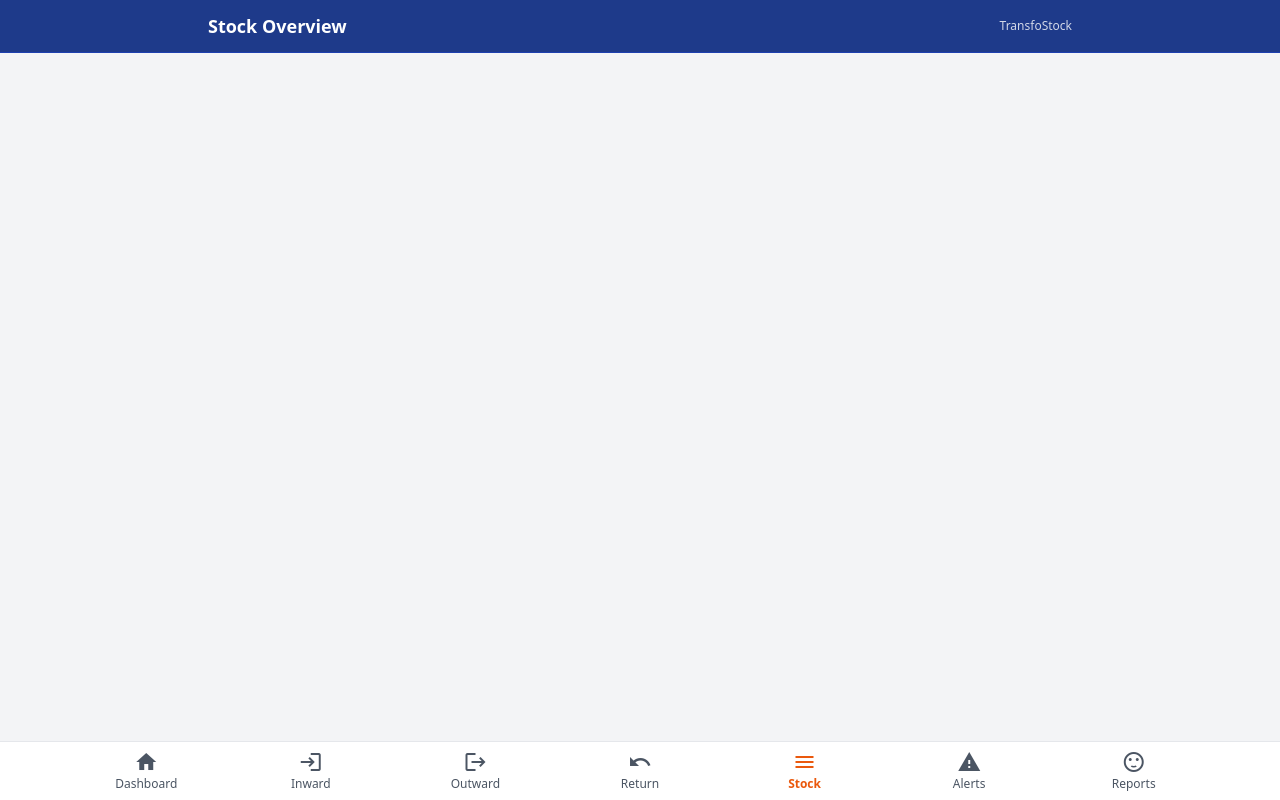
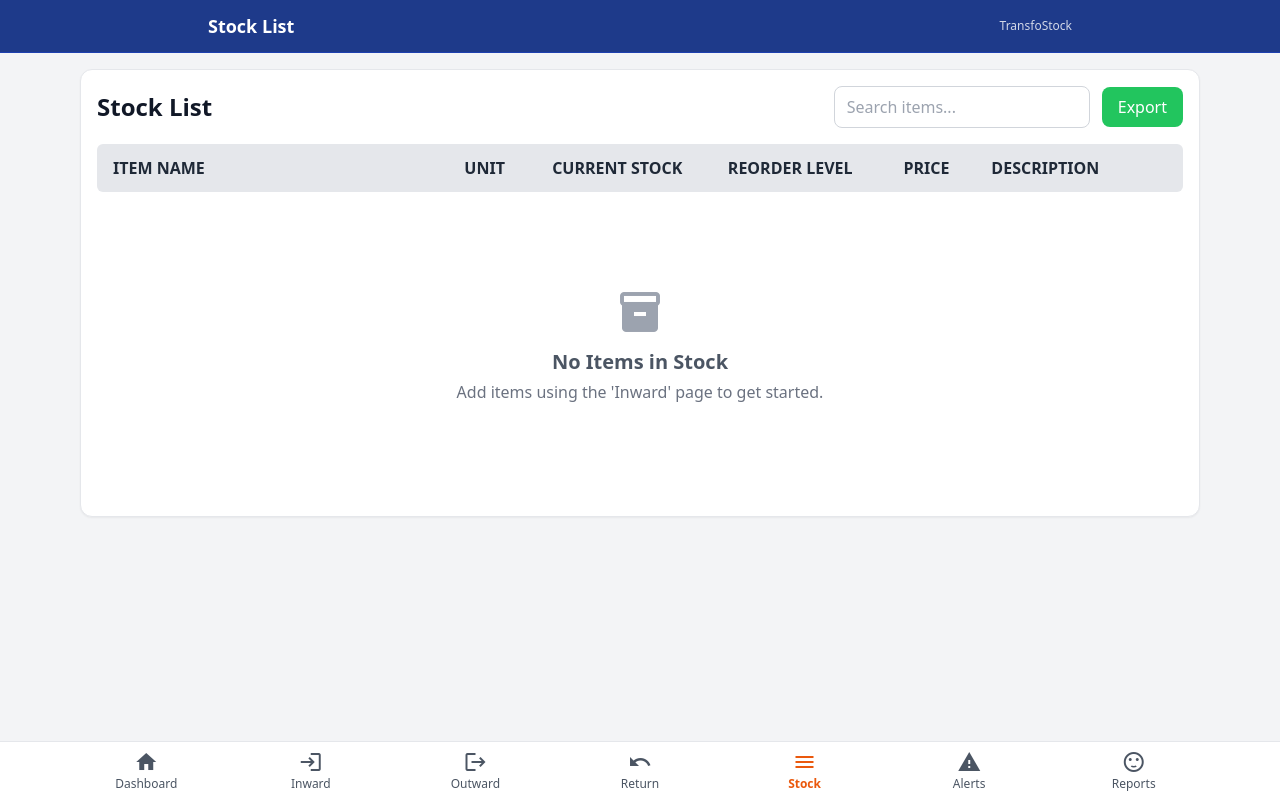
Before and after one commit to Harshad159/TransfoStock, a React (Vite) app: page /#/stock in a window 1280 px wide. Built offline with nearby package versions, Linux system fonts and the light colour scheme.

Commit message:
Update Overview.tsx

```diff
--- a/src/screens/Overview.tsx
+++ b/src/screens/Overview.tsx
@@ -1,11 +1,148 @@
-import React from "react";
+import React, { useMemo, useState } from "react";
 import Header from "../components/Header";
 import Card from "../components/Card";
 import { useInventory } from "../context/InventoryContext";
 
 export default function Overview() {
-  const { state }=useInventory();
-  return(<div className="pb-20"><Header title="Stock Overview"/><div className="p-4 space-y-2">
-    {state.items.map(i=><Card key={i.id}>{i.name}: {i.currentStock} {i.unit}</Card>)}
-  </div></div>);
+  const { state } = useInventory();
+  const [q, setQ] = useState("");
+
+  // List, sorted by name, filtered by query
+  const items = useMemo(() => {
+    const base = [...state.items].sort((a, b) => a.name.localeCompare(b.name));
+    if (!q.trim()) return base;
+    const needle = q.trim().toLowerCase();
+    return base.filter(
+      (i) =>
+        i.name.toLowerCase().includes(needle) ||
+        (i.description || "").toLowerCase().includes(needle)
+    );
+  }, [state.items, q]);
+
+  function exportCSV() {
+    const rows = [
+      [
+        "Item Name",
+        "Unit",
+        "Current Stock",
+        "Reorder Level",
+        "Price",
+        "Description",
+      ],
+      ...state.items.map((i) => [
+        i.name,
+        i.unit,
+        String(i.currentStock ?? 0),
+        String(i.reorderLevel ?? 0),
+        (i.purchasePrice ?? 0).toString(),
+        (i.description ?? "").replace(/\n/g, " "),
+      ]),
+    ];
+
+    const csv = rows
+      .map((r) =>
+        r
+          .map((cell) => {
+            const needsQuote = /[",\n]/.test(String(cell));
+            const safe = String(cell).replace(/"/g, '""');
+            return needsQuote ? `"${safe}"` : safe;
+          })
+          .join(",")
+      )
+      .join("\n");
+
+    const blob = new Blob([csv], { type: "text/csv;charset=utf-8" });
+    const url = URL.createObjectURL(blob);
+    const a = document.createElement("a");
+    a.href = url;
+    a.download = "transfostock_export.csv";
+    a.click();
+    URL.revokeObjectURL(url);
+  }
+
+  return (
+    <div className="pb-24">
+      <Header title="Stock List" />
+      <div className="max-w-6xl mx-auto p-4">
+        <Card>
+          {/* Top toolbar */}
+          <div className="flex items-center justify-between mb-4">
+            <h2 className="text-2xl font-semibold">Stock List</h2>
+            <div className="flex items-center gap-3">
+              <input
+                value={q}
+                onChange={(e) => setQ(e.target.value)}
+                placeholder="Search items..."
+                className="w-64 bg-white border border-gray-300 rounded-lg px-3 py-2 outline-none"
+              />
+              <button
+                onClick={exportCSV}
+                className="px-4 py-2 rounded-lg bg-green-500 hover:bg-green-600 text-white font-medium"
+              >
+                Export
+              </button>
+            </div>
+          </div>
+
+          {/* Table header */}
+          <div className="grid grid-cols-12 bg-gray-200 text-gray-800 font-semibold rounded-md px-4 py-3">
+            <div className="col-span-4">ITEM NAME</div>
+            <div className="col-span-1">UNIT</div>
+            <div className="col-span-2">CURRENT STOCK</div>
+            <div className="col-span-2">REORDER LEVEL</div>
+            <div className="col-span-1">PRICE</div>
+            <div className="col-span-2">DESCRIPTION</div>
+          </div>
+
+          {/* Rows / Empty state */}
+          {items.length === 0 ? (
+            <div className="flex flex-col items-center justify-center py-24 text-center text-gray-600">
+              <span className="material-icons text-5xl text-gray-400 mb-3">
+                inventory_2
+              </span>
+              <div className="text-xl font-semibold mb-1">
+                No Items in Stock
+              </div>
+              <div className="text-gray-500">
+                Add items using the &apos;Inward&apos; page to get started.
+              </div>
+            </div>
+          ) : (
+            <div className="divide-y">
+              {items.map((i) => (
+                <div
+                  key={i.id}
+                  className="grid grid-cols-12 px-4 py-3 hover:bg-gray-50"
+                >
+                  <div className="col-span-4 truncate font-medium">
+                    {i.name}
+                  </div>
+                  <div className="col-span-1">{i.unit}</div>
+                  <div className="col-span-2">
+                    {i.currentStock ?? 0}
+                  </div>
+                  <div
+                    className={
+                      "col-span-2 " +
+                      ((i.currentStock ?? 0) <= (i.reorderLevel ?? 0)
+                        ? "text-red-600 font-semibold"
+                        : "")
+                    }
+                  >
+                    {i.reorderLevel ?? 0}
+                  </div>
+                  <div className="col-span-1">
+                    {(i.purchasePrice ?? 0).toFixed(2)}
+                  </div>
+                  <div className="col-span-2 truncate">
+                    {i.description || "—"}
+                  </div>
+                </div>
+              ))}
+            </div>
+          )}
+        </Card>
+      </div>
+    </div>
+  );
 }
```
